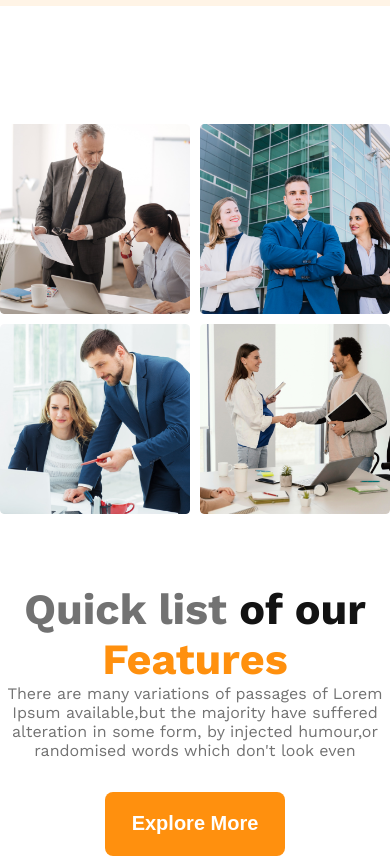
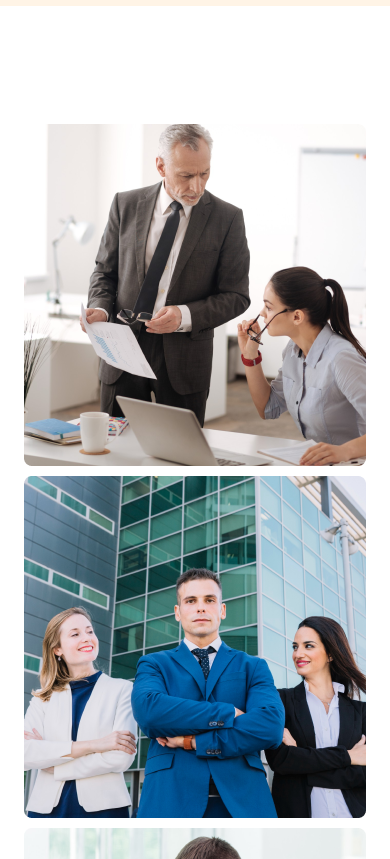
Before and after one commit to Apurbo-hue/G3-Architecture, a plain HTML site: page index.html in a window 390 px wide. Shown: the part 1420-2279 px from the top of the page. Drawn offline with nearby package versions, Linux system fonts and the light colour scheme; a web font is replaced by a local one.

Commit message:
more adjustments

```diff
--- a/style.css
+++ b/style.css
@@ -202,6 +202,10 @@ nav ul li a {
         text-align: center;
     }
 
+    .team-img{
+        grid-template-columns: repeat(1,1fr);
+    }
+
 }
 
 
```
